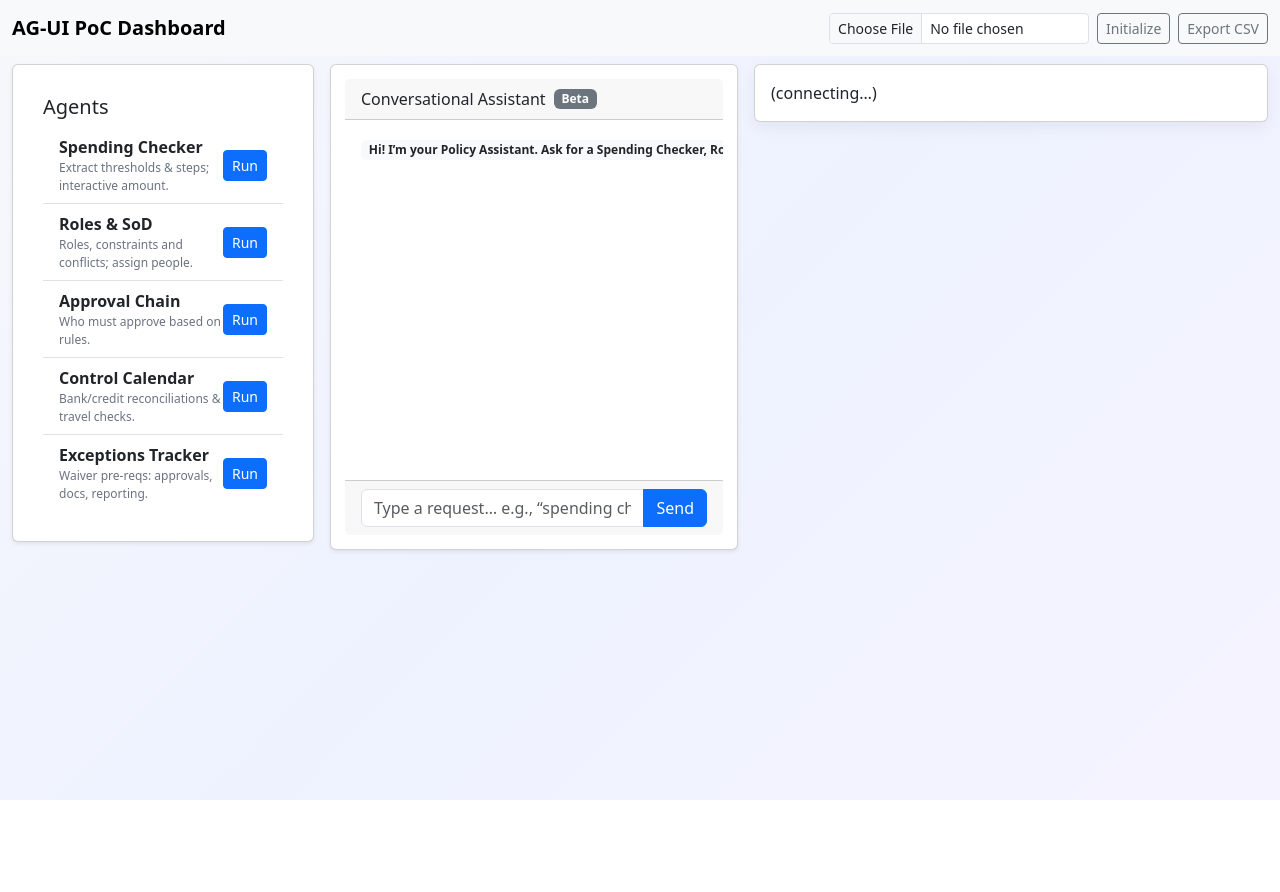
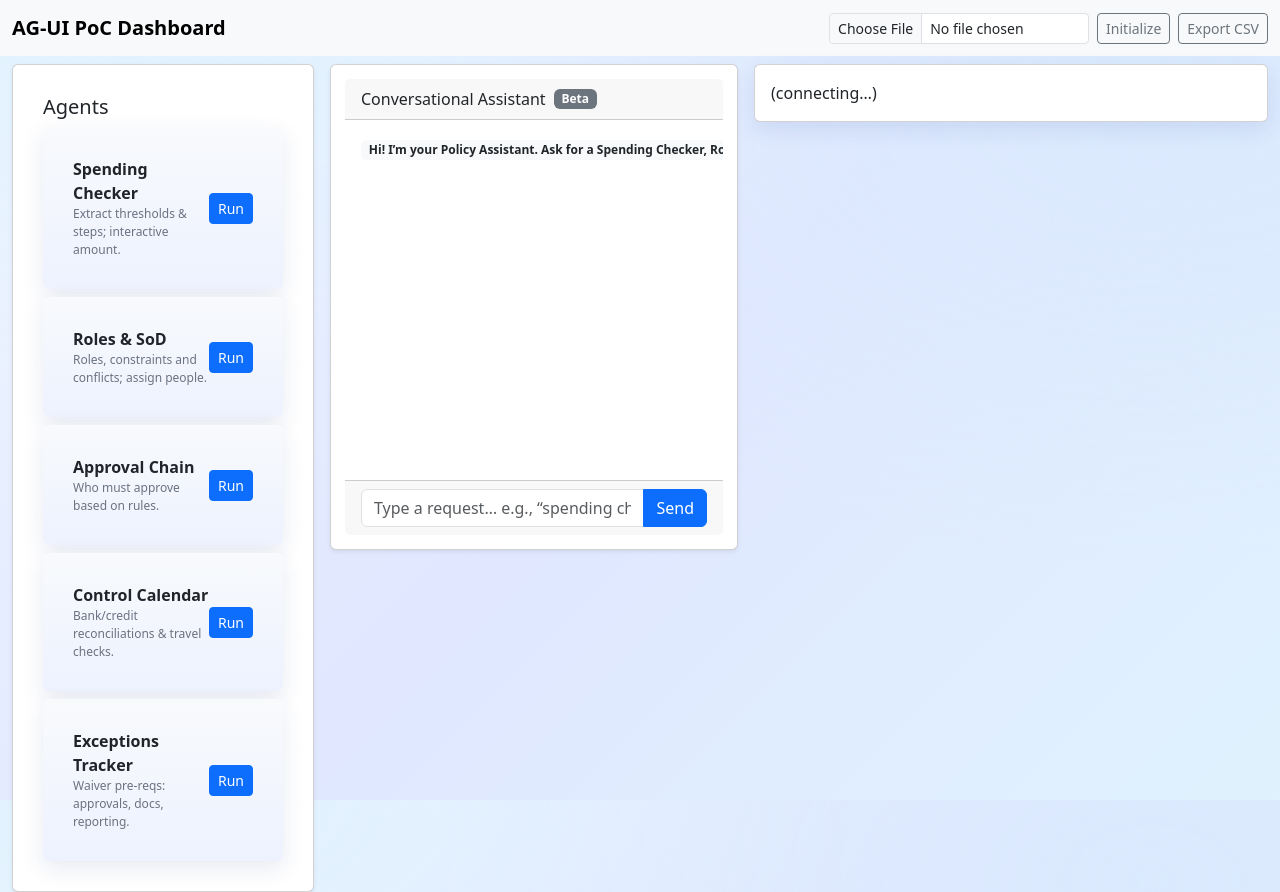
Before and after one commit to qnxrahul/Ag-UI, a React (Vite) app in the folder frontend/: page / in a window 1280 px wide. Before the commit the page ends 800 px from the top, so only its background shows below. Built offline with nearby package versions, Linux system fonts and the light colour scheme; no server answers.

Commit message:
Refactor sidebar UI and update background gradients
Co-authored-by: qnxrahul <qnxrahul@gmail.com>

```diff
--- a/frontend/src/components/Sidebar.tsx
+++ b/frontend/src/components/Sidebar.tsx
@@ -1,4 +1,4 @@
-import { Card, ListGroup, Button } from "react-bootstrap";
+import { Card, Button, Row, Col } from "react-bootstrap";
 
 type AgentItem = { title: string; prompt: string; desc: string };
 
@@ -15,17 +15,23 @@ export default function Sidebar({ onRun }: { onRun: (prompt: string) => void })
     <Card className="shadow-sm">
       <Card.Body>
         <Card.Title>Agents</Card.Title>
-        <ListGroup variant="flush">
+        <Row className="g-2">
           {AGENTS.map((a: AgentItem) => (
-            <ListGroup.Item key={a.title} className="d-flex align-items-center justify-content-between">
-              <div>
-                <div style={{ fontWeight: 600 }}>{a.title}</div>
-                <div style={{ fontSize: 12, color: "#6b7280" }}>{a.desc}</div>
-              </div>
-              <Button size="sm" variant="primary" onClick={() => onRun(a.prompt)}>Run</Button>
-            </ListGroup.Item>
+            <Col key={a.title} xs={12} sm={6} md={12}>
+              <Card className="border-0" style={{ background: "linear-gradient(180deg,#f8fafc,#eef2ff)" }}>
+                <Card.Body className="d-flex align-items-center justify-content-between">
+                  <div>
+                    <div style={{ fontWeight: 600 }}>{a.title}</div>
+                    <div style={{ fontSize: 12, color: "#6b7280" }}>{a.desc}</div>
+                  </div>
+                  <Button size="sm" variant="primary" onClick={() => onRun(a.prompt)}>
+                    Run
+                  </Button>
+                </Card.Body>
+              </Card>
+            </Col>
           ))}
-        </ListGroup>
+        </Row>
       </Card.Body>
     </Card>
   );
--- a/frontend/src/index.css
+++ b/frontend/src/index.css
@@ -17,14 +17,17 @@ body { margin: 0; }
 html,body,#root{height:100%}
 body{
   margin:0;
-  background: linear-gradient(135deg, #f6f8fb 0%, #eef2ff 50%, #f5f3ff 100%);
+  /* Blue-themed background gradient */
+  background: radial-gradient(1200px 600px at 10% 0%, #e0f2fe 0%, rgba(224,242,254,0) 60%),
+              radial-gradient(1200px 800px at 90% 10%, #dbeafe 0%, rgba(219,234,254,0) 60%),
+              linear-gradient(135deg, #eff6ff 0%, #e0e7ff 50%, #e0f2fe 100%);
   color:var(--text);
   font-family: Inter, ui-sans-serif, system-ui, -apple-system, Segoe UI, Roboto, Helvetica, Arial, "Apple Color Emoji","Segoe UI Emoji";
 }
 
 .header{
   display:flex;align-items:center;justify-content:space-between;gap:12px;
-  padding:12px 16px;background: linear-gradient(90deg, #312e81, #1e3a8a); color: #fff; border-bottom:1px solid var(--border);
+  padding:12px 16px;background: linear-gradient(90deg, #1e3a8a, #0ea5e9); color: #fff; border-bottom:1px solid var(--border);
   position:sticky;top:0;z-index:10;
 }
 .btn{
@@ -43,8 +46,8 @@ body{
 }
 
 .card{
-  background:linear-gradient(180deg, rgba(255,255,255,0.9), rgba(255,255,255,0.85)); border:1px solid var(--border); border-radius:12px; padding:14px;
-  box-shadow: 0 6px 16px rgba(15, 23, 42, 0.06);
+  background:linear-gradient(180deg, rgba(255,255,255,0.96), rgba(255,255,255,0.9)); border:1px solid var(--border); border-radius:12px; padding:14px;
+  box-shadow: 0 8px 22px rgba(30, 58, 138, 0.10);
 }
 
 .sidebar .agent{
```
